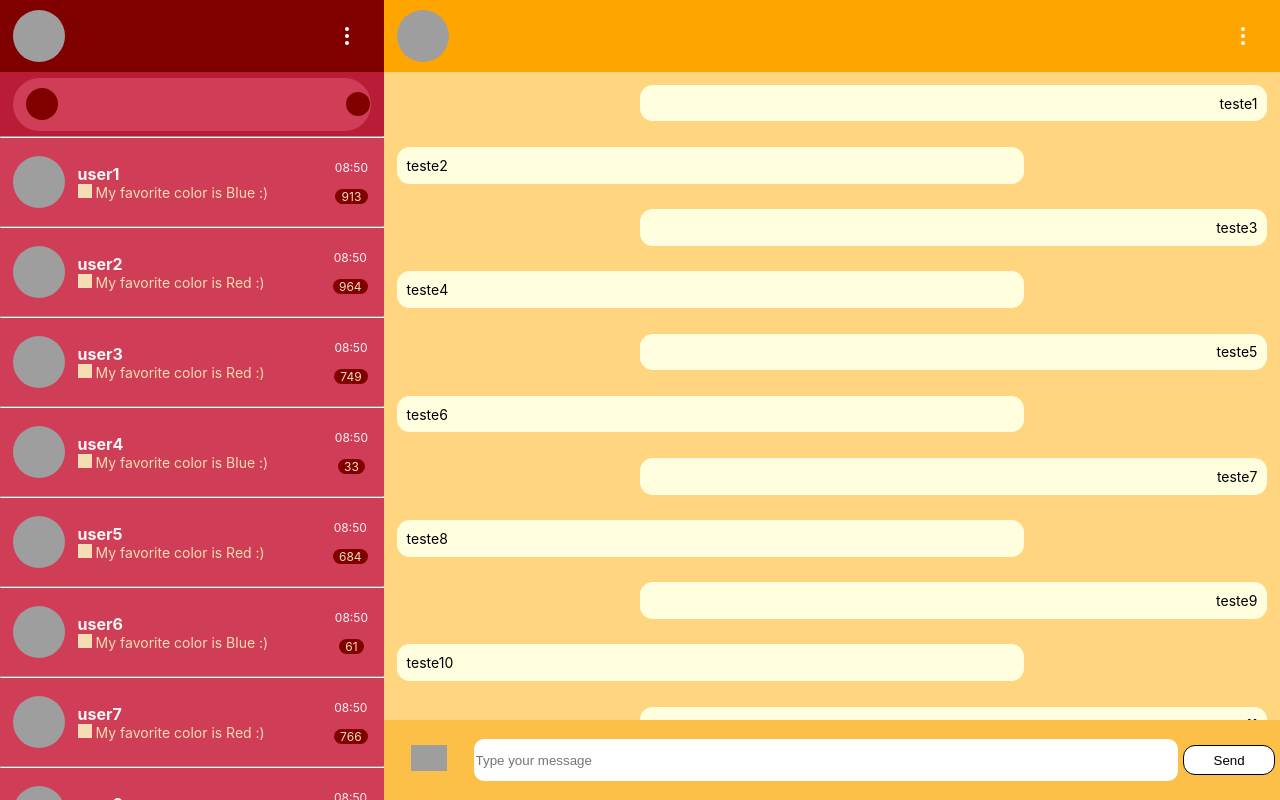
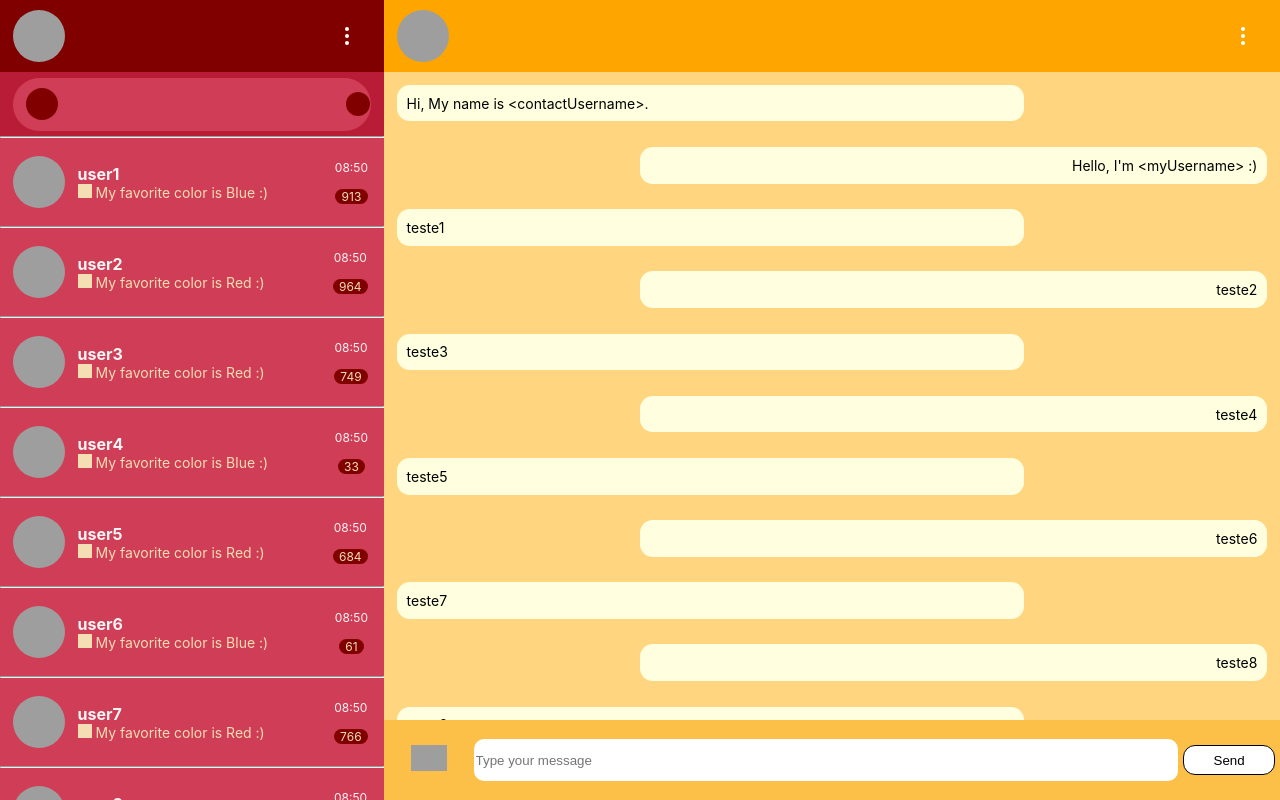
Before and after one commit to bissectra/chat, a React (Create React App) app: page / in a window 1280 px wide. Built offline with nearby package versions, Linux system fonts and the light colour scheme; grey boxes are pictures that could not be loaded.

Commit message:
add userinfo to rightPanel

```diff
--- a/src/components/chat/ChatBody.js
+++ b/src/components/chat/ChatBody.js
@@ -14,7 +14,7 @@ class ChatBody extends React.Component {
                         <LeftFrame />
                     </div>
                     <div className="right-frame">
-                        <RightFrame />
+                        <RightFrame me={"<myUsername>"} contact={"<contactUsername>"}/>
                     </div>
                 </div>
             </div>
--- a/src/components/chat/RightFrame.js
+++ b/src/components/chat/RightFrame.js
@@ -10,6 +10,8 @@ class RightFrame extends React.Component {
         super(props)
         this.state = {
             contactClicked: true,
+            contact: props.contact,
+            me: props.me,
             messages: []
         }
     }
@@ -22,10 +24,14 @@ class RightFrame extends React.Component {
         const longText = "This is a very loooooooooooooong text: Lorem Ipsum is simply dummy text of the printing and typesetting industry. Lorem Ipsum has been the industry's standard dummy text ever since the 1500s, when an unknown printer took a galley of type and scrambled it to make a type specimen book. It has survived not only five centuries, but also the leap into electronic typesetting, remaining essentially unchanged. It was popularised in the 1960s with the release of Letraset sheets containing Lorem Ipsum passages, and more recently with desktop publishing software like Aldus PageMaker including versions of Lorem Ipsum. Why do we use it? It is a long established fact that a reader will be distracted by the readable content of a page when looking at its layout. The point of using Lorem Ipsum is that it has a more-or-less normal distribution of letters, as opposed to using 'Content here, content here', making it look like readable English. Many desktop publishing packages and web page editors now use Lorem Ipsum as their default model text, and a search for 'lorem ipsum' will uncover many web sites still in their infancy. Various versions have evolved over the years, sometimes by accident, sometimes on purpose (injected humour and the like)."
         this.setState({
             messages: [
-                ...[...Array(20).keys()].map(key => <MessageBubble mine={key % 2 == 0} text={"teste" + (key + 1)} />),
                 ...[
-                    <MessageBubble mine={true} text={longText} />,
-                    <MessageBubble mine={false} text={"This message contains line breaks.\nThis sentence should be below."} />,
+                    <MessageBubble mine={false} text={"Hi, My name is " + this.state.contact + "."} />,
+                    <MessageBubble mine={true} text={"Hello, I'm " + this.state.me + " :)"} />,
+                ],
+                ...[...Array(20).keys()].map(key => <MessageBubble mine={key % 2 == 1} text={"teste" + (key + 1)} />),
+                ...[
+                    <MessageBubble mine={false} text={longText} />,
+                    <MessageBubble mine={true} text={"This message contains line breaks.\nThis sentence should be below."} />,
                 ]
             ]
         })
```
